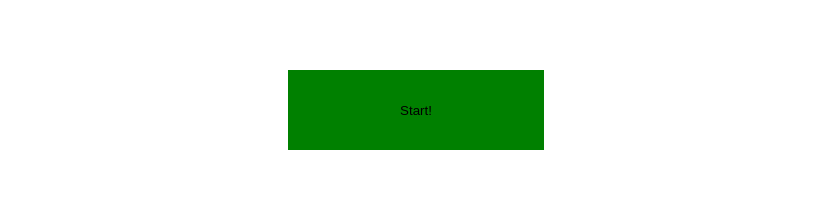
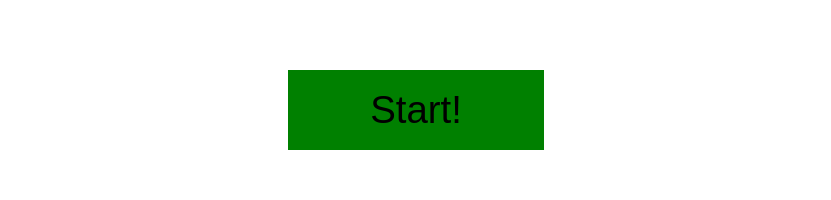
Before and after one commit to Risingvirtue/Taboo, a React (Create React App) app: page / in a window 1280 px wide. Shown: the part 410-610 px from the top of the page, without its empty margins (224-1055 px from the left). Built offline with nearby package versions, Linux system fonts and the light colour scheme.

Commit message:
todays commits

```diff
--- a/src/Title/Title.css
+++ b/src/Title/Title.css
@@ -38,6 +38,7 @@ body, html {
 
 #start {
   background-color: #008000;
+  font-size: 3vw;
   position: absolute;
   bottom: 30%;
   height: 10vh;
@@ -47,4 +48,5 @@ body, html {
 
 #start:hover {
   opacity: 0.90;
+
 }
--- a/src/Title/Title.js
+++ b/src/Title/Title.js
@@ -56,8 +56,6 @@ class Title extends React.Component {
     } else {
       alert('Please enter ' + this.state.teams.length + ' teams.');
     }
-
-
   }
 
   render() {
```
